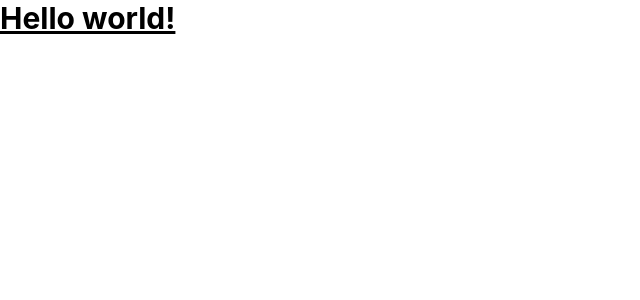
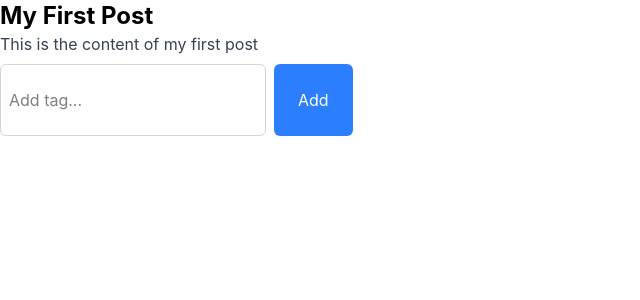
Before and after one commit to Kirushanthi26/react-storybook, a React (Vite) app: page / in a window 1280 px wide. Shown: the top 300 px of the page, without its empty margins (0-640 px from the left). Built offline with nearby package versions, Linux system fonts and the light colour scheme.

Commit message:
Refactor App and Post components to implement tag management functionality with improved TypeScript types for event handlers

```diff
--- a/src/App.tsx
+++ b/src/App.tsx
@@ -1,7 +1,22 @@
+import Post from "./Post";
+
 function App() {
+  const handleTagAdded = (tag: string) => {
+    console.log(`Tag added: ${tag}`);
+  };
+
+  const handleTagRemoved = (tag: string) => {
+    console.log(`Tag removed: ${tag}`);
+  };
+
   return (
     <>
-      <h1 className="text-3xl font-bold underline">Hello world!</h1>
+      <Post
+        title="My First Post"
+        content="This is the content of my first post"
+        onTagAdded={handleTagAdded}
+        onTagRemoved={handleTagRemoved}
+      />
     </>
   );
 }
--- a/src/Post.tsx
+++ b/src/Post.tsx
@@ -5,8 +5,8 @@ type Props = {
   title: string;
   content: string;
   initialTags?: string[];
-  onTagAdded: Function;
-  onTagRemoved: Function;
+  onTagAdded: (tag: string) => void;
+  onTagRemoved: (tag: string) => void;
 };
 
 const Post = ({ initialTags = [], ...props }: Props) => {
```
